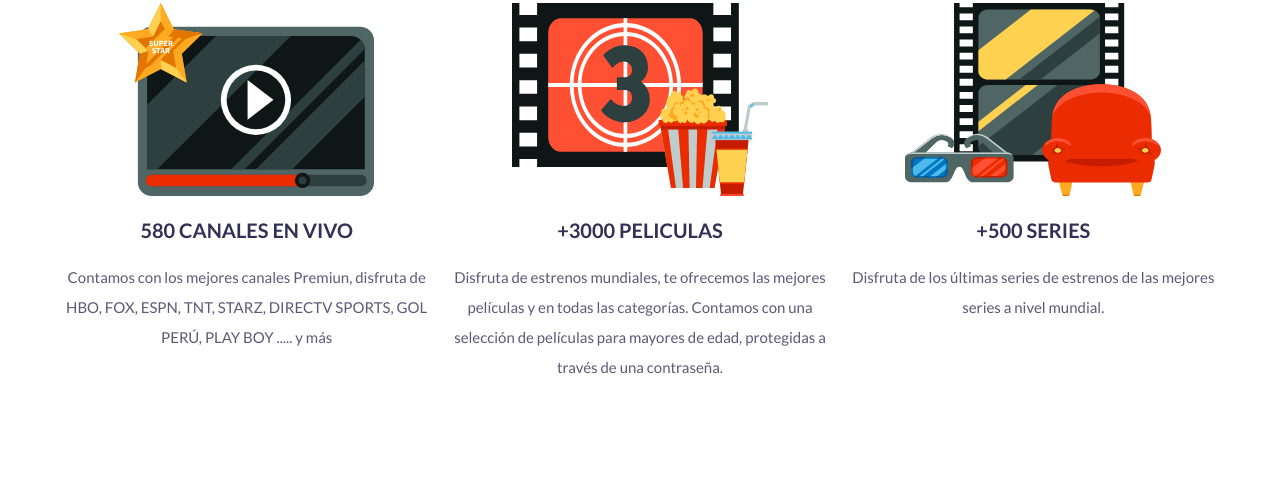
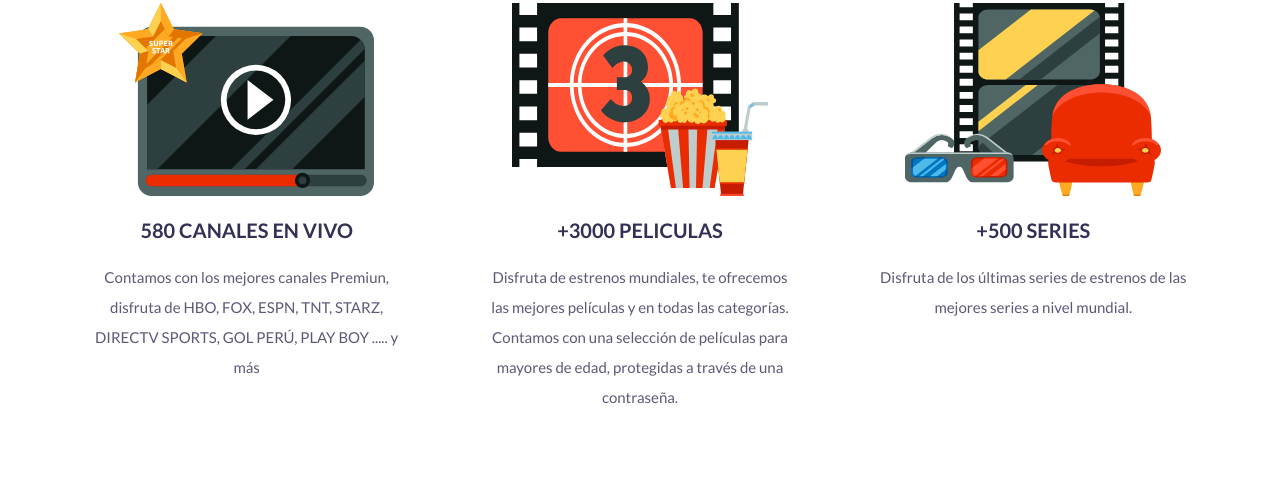
Before and after one commit to shg-penha/ImportacionesPe-a, a plain HTML site: page index.html in a window 1280 px wide. Shown: the part 1935-2434 px from the top of the page. Drawn offline with nearby package versions, Linux system fonts and the light colour scheme.

Commit message:
Add files via upload

```diff
--- a/css/style.css
+++ b/css/style.css
@@ -300,10 +300,12 @@ h4 {
     color: #333055cc;
 }
 .icon-dos{
+    width: 80%;
     font-size: 1.5rem;
     line-height: 3rem;
     text-align: center;
     color: #333055cc;
+    margin-left: 10%;
 }
 .fw-300{
     color: #E08709;
```
